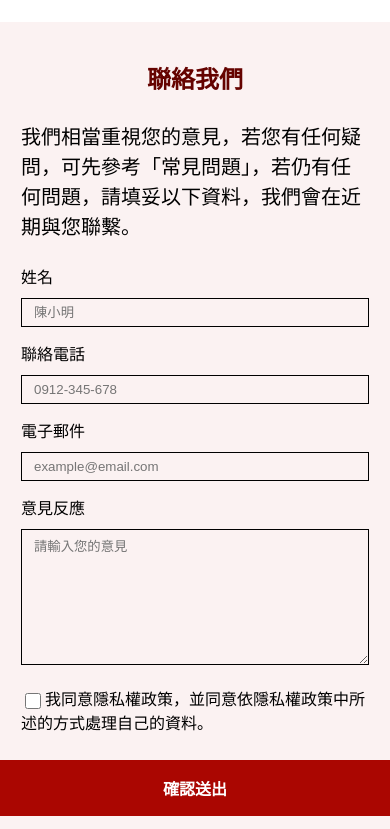
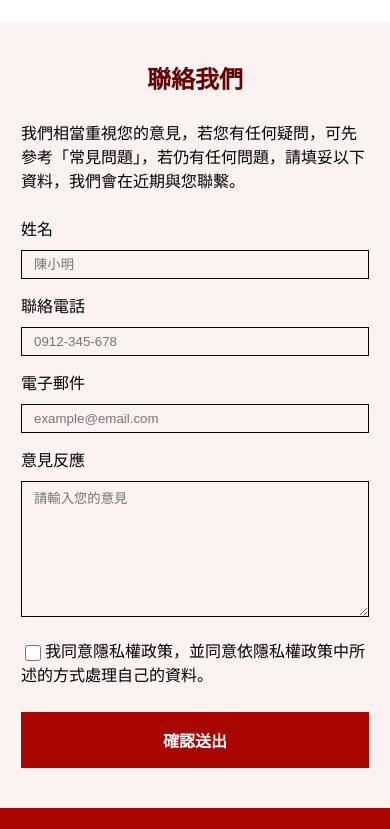
Before and after one commit to asadarow/glasses, a plain HTML site: page index.html in a window 390 px wide. Shown: the part 6020-6849 px from the top of the page. Drawn offline with nearby package versions, Linux system fonts and the light colour scheme.

Commit message:
調整表單寬度

```diff
--- a/_base.scss
+++ b/_base.scss
@@ -249,7 +249,8 @@
     background: $color_secondary;
     form{
         padding: 80px 0px;
-        max-width: 636px;
+        max-width: calc(50% - 12px);
+        margin: auto;
     }
     h2{
         color: $color_primary_dark;
@@ -302,8 +303,14 @@
 }
 @media (max-width: 992px){
     .contact{
+        h2{
+            margin-bottom: 24px;
+        }
+        p{
+            font-size: 16px;
+        }
         form{
-            max-width: 576px;
+            max-width: calc(100% /6 *5 - 4px);
         }
     }
 }
@@ -311,14 +318,17 @@
     .contact{
         h2{
             font-size: 24px;
-            margin-bottom: 24px;
         }
         form{
             padding: 40px 0px;
-            max-width: 348px;
+            max-width: 100%;
         }
         label:nth-last-child(2){
             margin-bottom: 24px;
         }
+        input[type="submit"]{
+            width: 100%;
+            padding: 16px;
+        }
     }
 }
--- a/index.html
+++ b/index.html
@@ -131,7 +131,8 @@
         </div>
     </div>
     <div class="contact">
-        <form action="" class="container">
+        <div class="container">
+            <form>
                 <h2>聯絡我們</h2>
                 <p>我們相當重視您的意見，若您有任何疑問，可先參考「常見問題」，若仍有任何問題，請填妥以下資料，我們會在近期與您聯繫。</p>
                 <label for="name">姓名<br><input name="name" type="text" placeholder="陳小明"></label>
@@ -141,6 +142,7 @@
                 <label for="agree"><input type="checkbox" name="agree">我同意隱私權政策，並同意依隱私權政策中所述的方式處理自己的資料。</label>
                 <label for="submit"><input type="submit" value="確認送出"></label>
             </form>
+        </div>
     </div>
     <div class="footer">
         <div class="container">
```
Also changed, not shown: all.css, 1 other file. Lines whose indentation alone changed are shown as unchanged.
